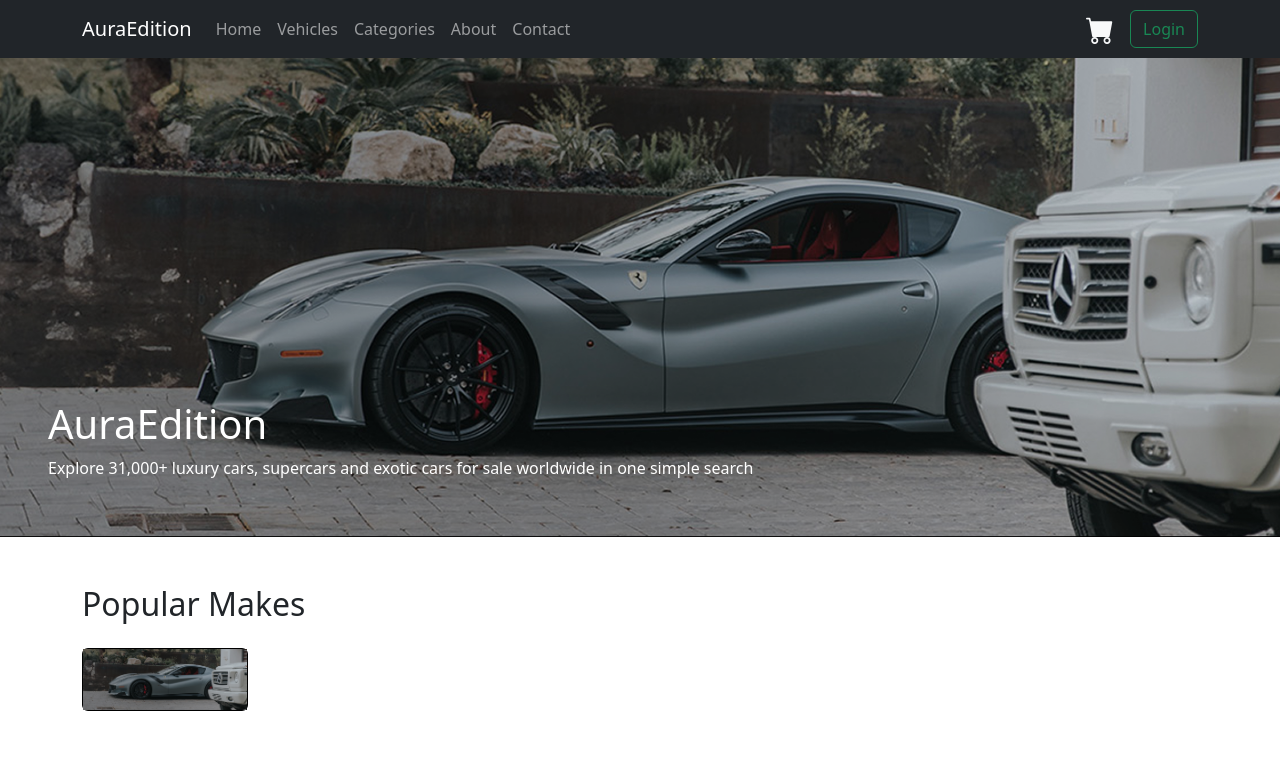
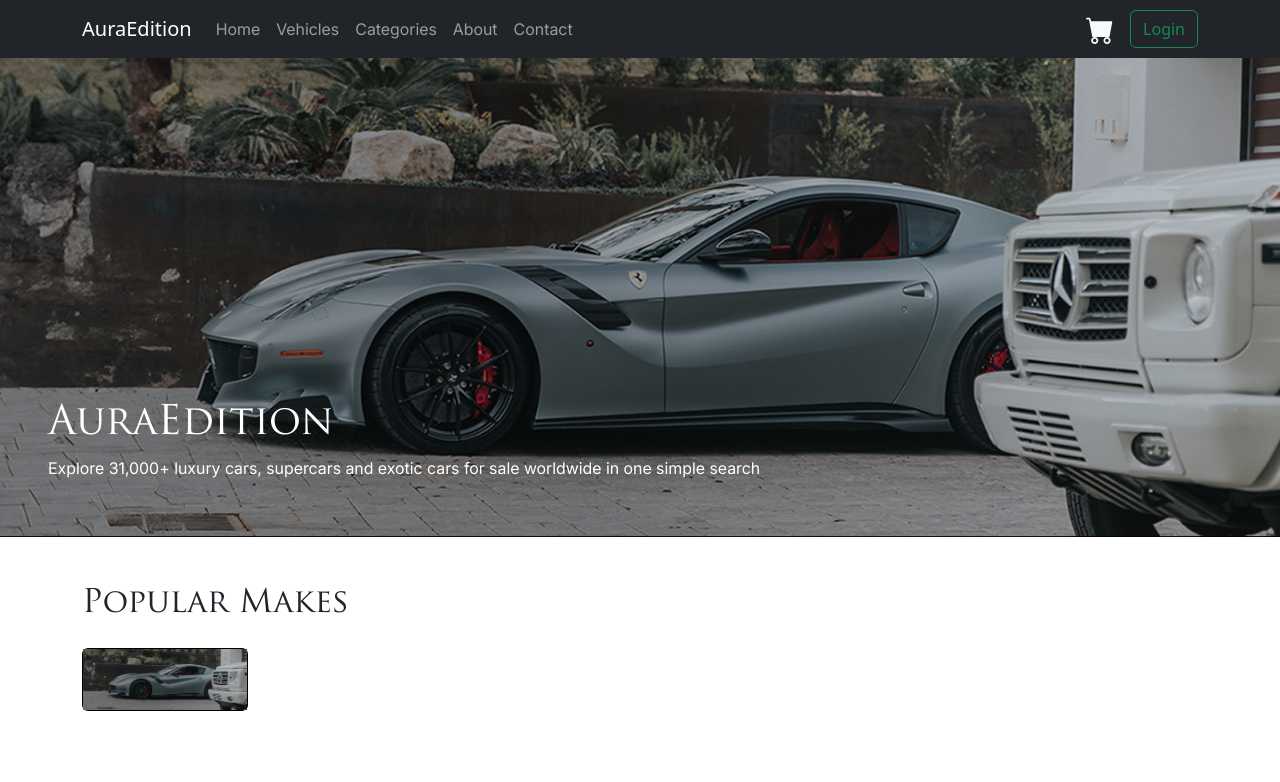
Before and after one commit to dreadlord-sedai/AuraEdition, a PHP site: page / in a window 1280 px wide. Shown: the top 782 px of the page. Run offline with PHP 8.4, Linux system fonts and the light colour scheme.

Commit message:
Add font styles

```diff
--- a/public/css/style.css
+++ b/public/css/style.css
@@ -1,6 +1,13 @@
 /* Fonts */
+@font-face {
+    font-family: "Trajan Pro";
+    src: url("../fonts/TrajanPro-Regular.ttf") format("truetype");
+}
 
-
+@font-face {
+    font-family: "inter";
+    src: url("../fonts/Inter-VariableFont_opsz\,wght.ttf") format("truetype");
+}
 
 
 
@@ -13,7 +20,8 @@
     --heading-color: #222;
     --border-radius: 0.5rem;
     --box-shadow: 0 2px 8px rgba(0,0,0,0.08);
-    --font-family: 'Arial', sans-serif;
+    --primary-font: 'Trajan Pro', serif;
+    --secondary-font: 'Inter', Arial, sans-serif;
     --font-size-base: 16px;
     --font-size-lg: 1.25rem;
     --font-size-sm: 0.875rem;
@@ -22,3 +30,11 @@
     --spacing-md: 1rem;
     --spacing-lg: 2rem;
 }
+
+body, p, li, span {
+    font-family: var(--secondary-font);
+}
+
+h1, h2, h3, h4, h5, h6 {
+    font-family: var(--primary-font);
+}
```
